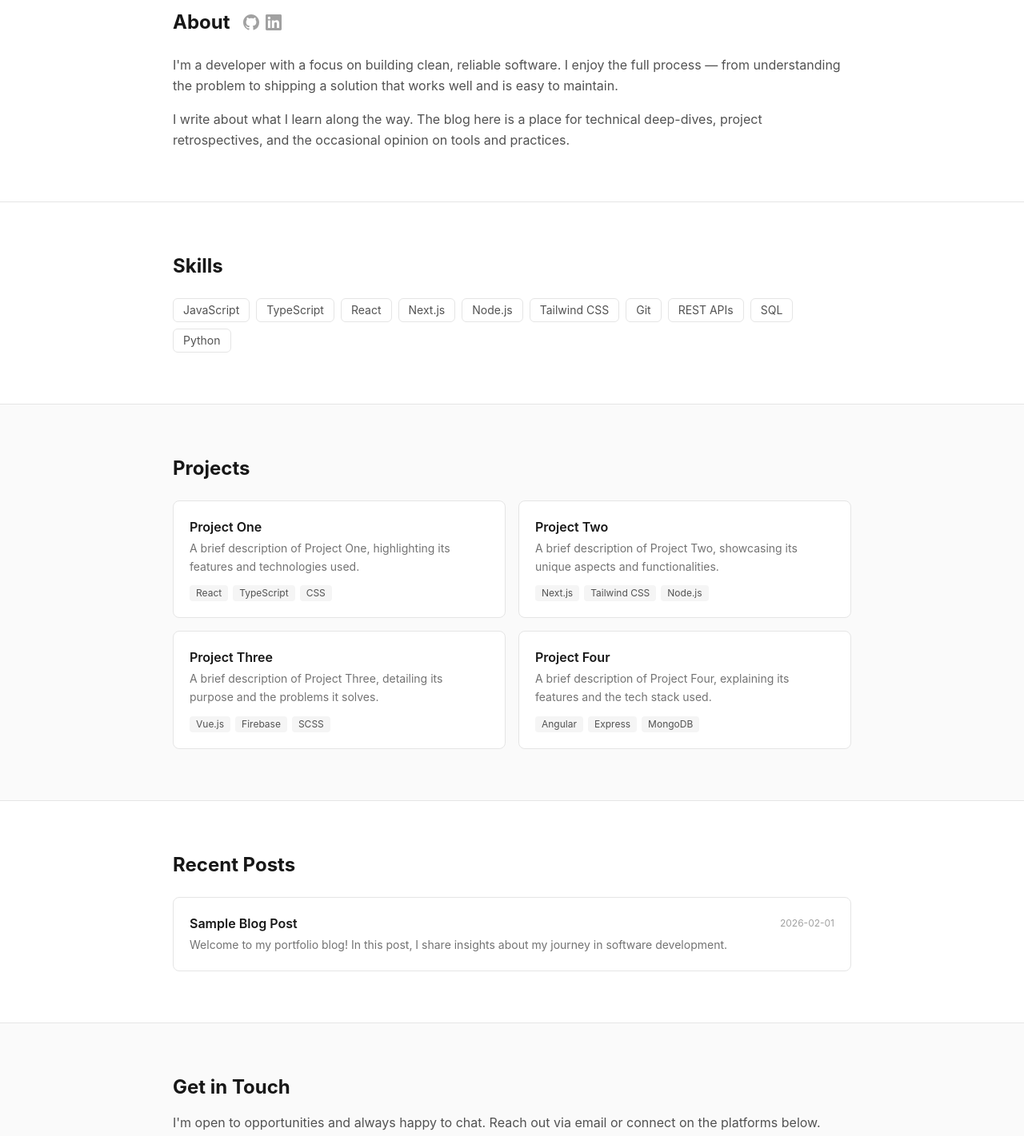
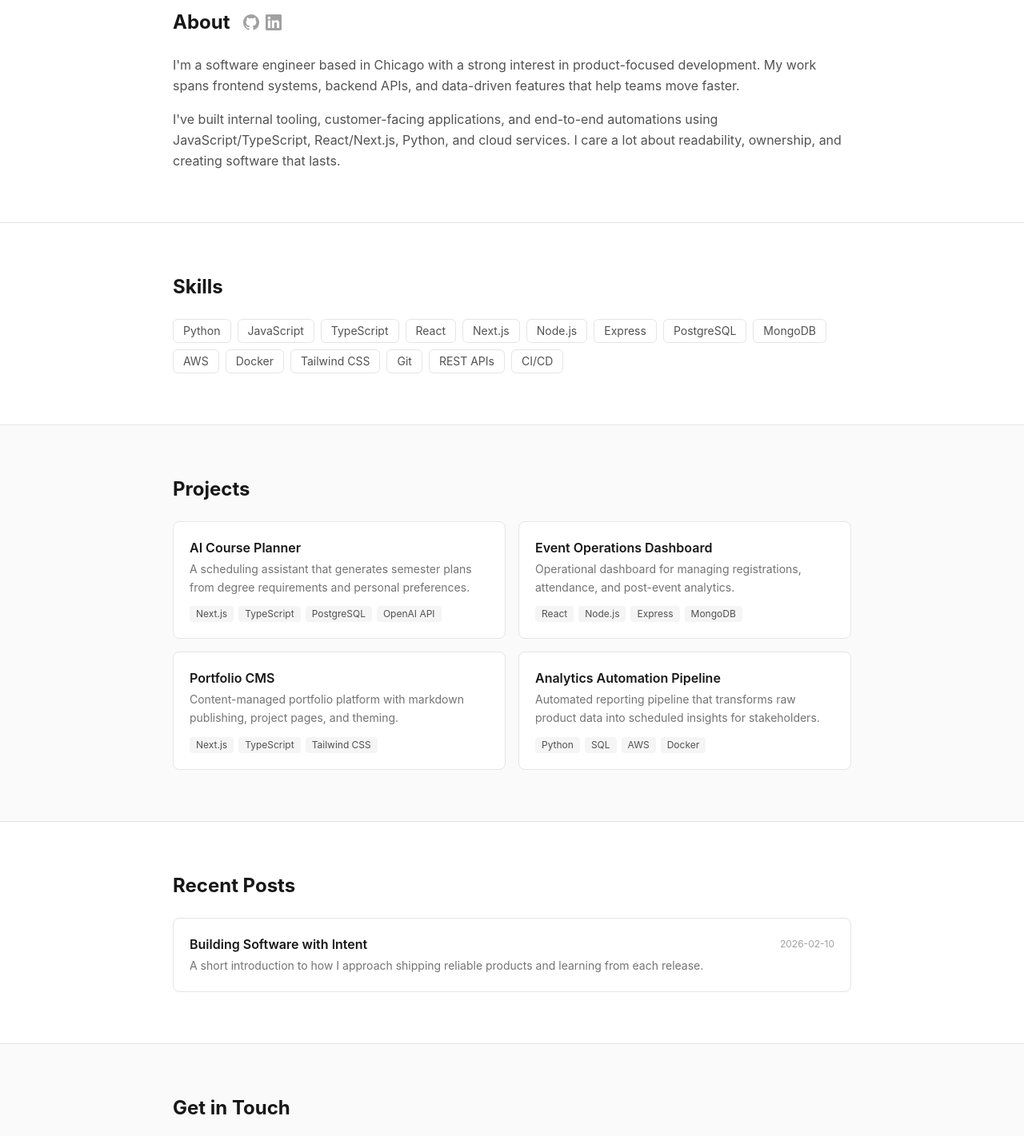
Before and after one commit to owenhoagie/portfolio, a Next.js app: page / in a window 1280 px wide. Shown: the part 560-1981 px from the top of the page at 80% size. Built offline with nearby package versions, Linux system fonts and the light colour scheme.

Commit message:
Personalize portfolio content from resume details

```diff
--- a/src/components/About.tsx
+++ b/src/components/About.tsx
@@ -43,14 +43,15 @@ export default function About() {
         </div>
         <div className="space-y-4 leading-relaxed text-neutral-600 dark:text-neutral-400">
           <p>
-            I&apos;m a developer with a focus on building clean, reliable
-            software. I enjoy the full process — from understanding the problem
-            to shipping a solution that works well and is easy to maintain.
+            I&apos;m a software engineer based in Chicago with a strong interest
+            in product-focused development. My work spans frontend systems,
+            backend APIs, and data-driven features that help teams move faster.
           </p>
           <p>
-            I write about what I learn along the way. The blog here is a place
-            for technical deep-dives, project retrospectives, and the occasional
-            opinion on tools and practices.
+            I&apos;ve built internal tooling, customer-facing applications, and
+            end-to-end automations using JavaScript/TypeScript, React/Next.js,
+            Python, and cloud services. I care a lot about readability,
+            ownership, and creating software that lasts.
           </p>
         </div>
       </div>
--- a/src/components/ContactSection.tsx
+++ b/src/components/ContactSection.tsx
@@ -6,12 +6,12 @@ export default function ContactSection() {
           Get in Touch
         </h2>
         <p className="mb-6 text-neutral-600 dark:text-neutral-400">
-          I&apos;m open to opportunities and always happy to chat. Reach out via
-          email or connect on the platforms below.
+          I&apos;m open to software engineering opportunities and collaborations.
+          Reach out by email or connect with me below.
         </p>
         <div className="flex gap-4 text-sm">
           <a
-            href="mailto:owen@example.com"
+            href="mailto:owenhoag@vt.edu"
             className="rounded-md bg-neutral-900 px-4 py-2 font-medium text-white hover:bg-neutral-800 dark:bg-neutral-100 dark:text-neutral-900 dark:hover:bg-neutral-200"
           >
             Email Me
--- a/src/components/Hero.tsx
+++ b/src/components/Hero.tsx
@@ -12,9 +12,9 @@ export default function Hero() {
           Owen Hoag
         </h1>
         <p className="mb-8 max-w-xl text-lg leading-relaxed text-neutral-600 dark:text-neutral-400">
-          A software developer who builds clean, purposeful products. I care
-          about writing good code, shipping useful things, and always learning
-          something new.
+          Software engineer focused on full-stack web products, practical AI
+          integrations, and polished user experiences. I enjoy turning complex
+          requirements into maintainable systems that ship.
         </p>
         <div className="flex gap-4">
           <Link
--- a/src/components/SkillsList.tsx
+++ b/src/components/SkillsList.tsx
@@ -1,14 +1,19 @@
 const skills = [
+  "Python",
   "JavaScript",
   "TypeScript",
   "React",
   "Next.js",
   "Node.js",
+  "Express",
+  "PostgreSQL",
+  "MongoDB",
+  "AWS",
+  "Docker",
   "Tailwind CSS",
   "Git",
   "REST APIs",
-  "SQL",
-  "Python",
+  "CI/CD",
 ];
 
 export default function SkillsList() {
--- a/src/content/blog.ts
+++ b/src/content/blog.ts
@@ -2,32 +2,35 @@ import { BlogPost } from "@/types";
 
 export const blogPosts: BlogPost[] = [
   {
-    slug: "sample-post",
-    title: "Sample Blog Post",
-    date: "2026-02-01",
+    slug: "building-with-intent",
+    title: "Building Software with Intent",
+    date: "2026-02-10",
     summary:
-      "Welcome to my portfolio blog! In this post, I share insights about my journey in software development.",
+      "A short introduction to how I approach shipping reliable products and learning from each release.",
     content: `
-# Sample Blog Post
+# Building Software with Intent
 
-Welcome to my portfolio blog! In this post, I will share insights about my journey in software development and the projects I have worked on.
+I enjoy working on products where clean implementation and real user value matter equally.
 
-## Introduction
+## What I optimize for
 
-As a passionate developer, I have always been fascinated by technology and its ability to solve real-world problems. This blog will serve as a platform for me to share my experiences, challenges, and learnings.
+- Clear problem framing before writing code
+- Fast iteration loops with measurable feedback
+- Readable systems that are easy for teams to maintain
 
-## My Journey
+## Why this blog exists
 
-I started my journey in software development by learning the basics of programming. Over the years, I have worked on various projects that have helped me grow both personally and professionally.
+I use this space to write project retrospectives, implementation notes, and lessons learned from building across the stack.
 
-### Key Projects
+## Topics I will cover
 
-- **Project A**: A brief description of Project A and the technologies used.
-- **Project B**: A brief description of Project B and the technologies used.
+- Full-stack architecture decisions
+- AI-assisted product features
+- Performance and developer-experience improvements
 
-## Conclusion
+## Thanks for reading
 
-Thank you for reading my first blog post! Stay tuned for more updates and insights into my projects and experiences in the tech world.
+More posts coming soon.
     `.trim(),
   },
 ];
--- a/src/content/projects.ts
+++ b/src/content/projects.ts
@@ -3,47 +3,47 @@ import { Project } from "@/types";
 export const projects: Project[] = [
   {
     id: 1,
-    slug: "project-one",
-    title: "Project One",
+    slug: "ai-course-planner",
+    title: "AI Course Planner",
     description:
-      "A brief description of Project One, highlighting its features and technologies used.",
+      "A scheduling assistant that generates semester plans from degree requirements and personal preferences.",
     longDescription:
-      "Project One is a full-featured web application built with React and TypeScript. It demonstrates component-driven architecture, custom hooks for state management, and a responsive CSS layout. The project started as a way to explore advanced React patterns and grew into a useful tool that solves a real problem for its users. Key features include real-time data updates, keyboard-driven navigation, and comprehensive test coverage.",
-    technologies: ["React", "TypeScript", "CSS"],
-    link: "https://github.com/owenhoagie/project-one",
+      "Built a full-stack planner that combines curriculum constraints with user-selected priorities. The app uses server-side workflows for recommendation generation, persists draft plans, and provides a clean UI for comparison and iteration.",
+    technologies: ["Next.js", "TypeScript", "PostgreSQL", "OpenAI API"],
+    link: "https://github.com/owenhoagie",
   },
   {
     id: 2,
-    slug: "project-two",
-    title: "Project Two",
+    slug: "event-operations-dashboard",
+    title: "Event Operations Dashboard",
     description:
-      "A brief description of Project Two, showcasing its unique aspects and functionalities.",
+      "Operational dashboard for managing registrations, attendance, and post-event analytics.",
     longDescription:
-      "Project Two is a server-rendered application built with Next.js and styled using Tailwind CSS. It features server-side data fetching, incremental static regeneration, and a clean content management workflow. The backend API layer is built with Node.js and handles authentication, data validation, and integration with third-party services. This project highlights my ability to work across the full stack and deliver production-quality software.",
-    technologies: ["Next.js", "Tailwind CSS", "Node.js"],
-    link: "https://github.com/owenhoagie/project-two",
+      "Designed and implemented a dashboard for internal teams to track event operations in real time. Included role-aware views, import/export tooling, and trend reporting to improve planning and follow-up across multiple events.",
+    technologies: ["React", "Node.js", "Express", "MongoDB"],
+    link: "https://github.com/owenhoagie",
   },
   {
     id: 3,
-    slug: "project-three",
-    title: "Project Three",
+    slug: "portfolio-cms",
+    title: "Portfolio CMS",
     description:
-      "A brief description of Project Three, detailing its purpose and the problems it solves.",
+      "Content-managed portfolio platform with markdown publishing, project pages, and theming.",
     longDescription:
-      "Project Three is a real-time collaborative tool built with Vue.js and Firebase. It uses Firestore for persistent storage and Firebase Auth for user management. The application supports live document editing, presence indicators, and offline-first functionality. SCSS modules keep the styling organized and themeable. This project pushed me to think deeply about data synchronization and conflict resolution in distributed systems.",
-    technologies: ["Vue.js", "Firebase", "SCSS"],
-    link: "https://github.com/owenhoagie/project-three",
+      "Created a reusable portfolio starter built with modern React patterns and markdown-based content. Added route-driven project detail pages, dark mode support, and clean component abstractions to make customization fast.",
+    technologies: ["Next.js", "TypeScript", "Tailwind CSS"],
+    link: "https://github.com/owenhoagie/portfolio",
   },
   {
     id: 4,
-    slug: "project-four",
-    title: "Project Four",
+    slug: "analytics-automation-pipeline",
+    title: "Analytics Automation Pipeline",
     description:
-      "A brief description of Project Four, explaining its features and the tech stack used.",
+      "Automated reporting pipeline that transforms raw product data into scheduled insights for stakeholders.",
     longDescription:
-      "Project Four is a RESTful API and admin dashboard built with Angular on the frontend and Express with MongoDB on the backend. It features role-based access control, paginated data tables, and a charting dashboard for analytics. The API follows OpenAPI specification and includes automated integration tests. This project showcases my experience with enterprise-style architecture and database design.",
-    technologies: ["Angular", "Express", "MongoDB"],
-    link: "https://github.com/owenhoagie/project-four",
+      "Built ETL jobs and reporting endpoints to reduce manual spreadsheet work. The pipeline validates incoming data, stores normalized records, and generates recurring summaries that teams use for product and growth decisions.",
+    technologies: ["Python", "SQL", "AWS", "Docker"],
+    link: "https://github.com/owenhoagie",
   },
 ];
 
```
